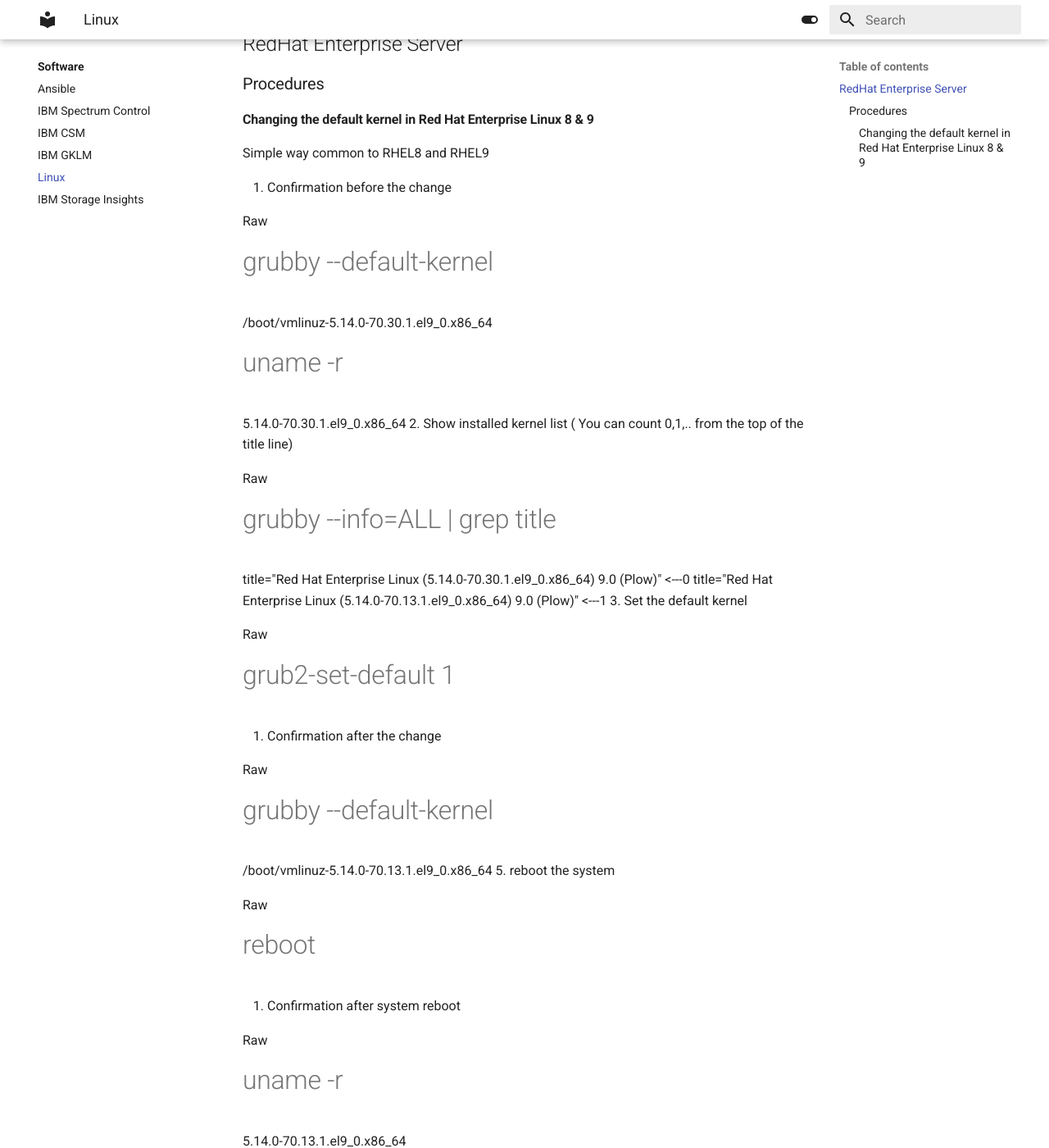
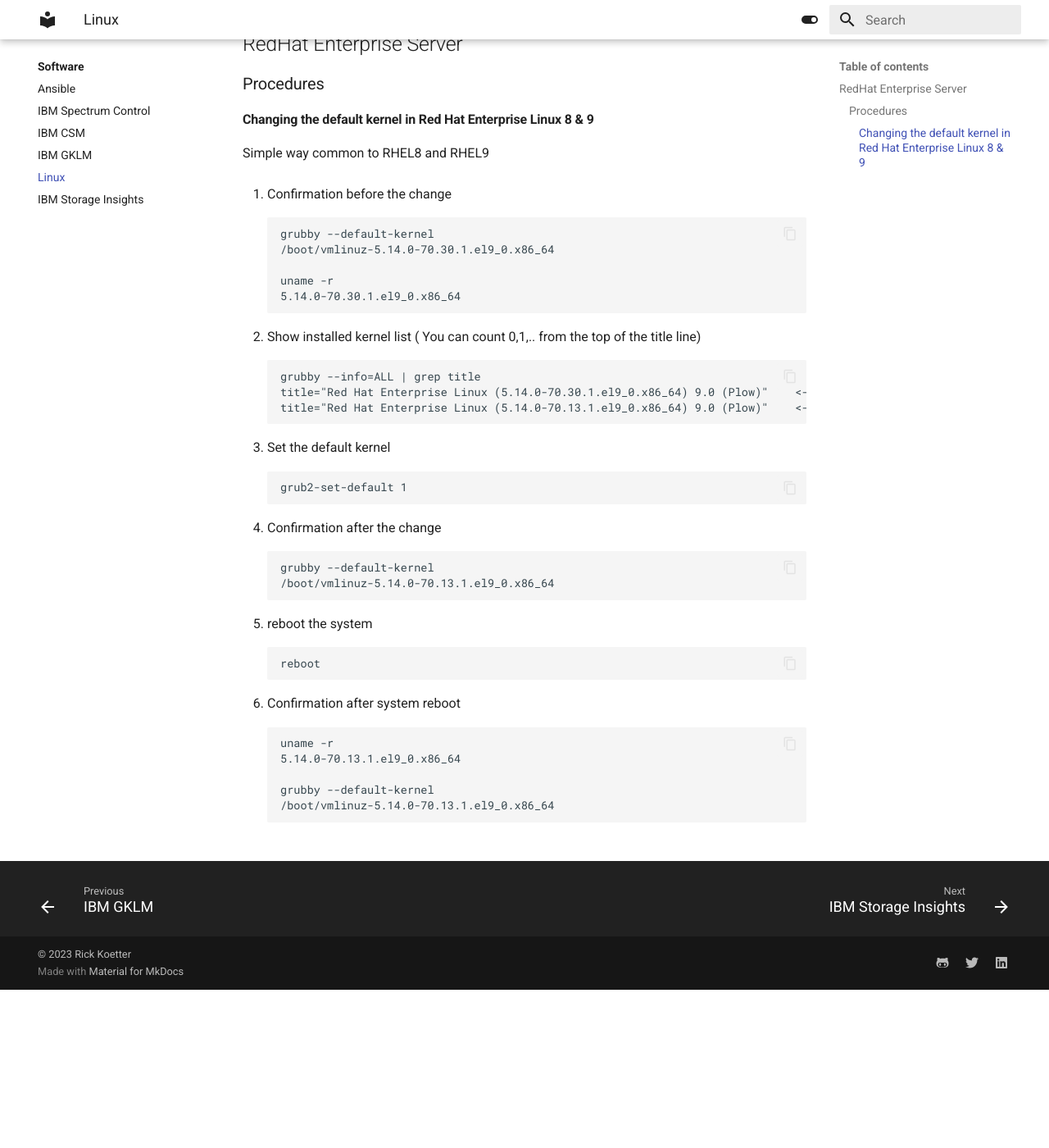
Before and after one commit to rickkoe/worknotes, an MkDocs documentation site: the page built from docs/Software/linux.md, in a window 1280 px wide and 1400 px high, scrolled down 193 px. Shown: the whole window at 82% size. Built offline with MkDocs 1.6.1 and Material for MkDocs 9.7.7, drawn with Linux system fonts in a browser that asks for light colours; some of the changed text lies outside the part shown.

Commit message:
format list

```diff
--- a/docs/Software/linux.md
+++ b/docs/Software/linux.md
@@ -7,36 +7,35 @@
 
 1. Confirmation before the change
 
-Raw
-# grubby --default-kernel
-/boot/vmlinuz-5.14.0-70.30.1.el9_0.x86_64
+        grubby --default-kernel
+        /boot/vmlinuz-5.14.0-70.30.1.el9_0.x86_64
 
-# uname -r
-5.14.0-70.30.1.el9_0.x86_64
-2. Show installed kernel list ( You can count 0,1,.. from the top of the title line)
+        uname -r
+        5.14.0-70.30.1.el9_0.x86_64
 
-Raw
-# grubby --info=ALL | grep title
-title="Red Hat Enterprise Linux (5.14.0-70.30.1.el9_0.x86_64) 9.0 (Plow)"    <---0
-title="Red Hat Enterprise Linux (5.14.0-70.13.1.el9_0.x86_64) 9.0 (Plow)"    <---1
-3. Set the default kernel
+1. Show installed kernel list ( You can count 0,1,.. from the top of the title line)
 
-Raw
-# grub2-set-default 1
-4. Confirmation after the change
+        grubby --info=ALL | grep title
+        title="Red Hat Enterprise Linux (5.14.0-70.30.1.el9_0.x86_64) 9.0 (Plow)"    <---0
+        title="Red Hat Enterprise Linux (5.14.0-70.13.1.el9_0.x86_64) 9.0 (Plow)"    <---1
 
-Raw
-# grubby --default-kernel
-/boot/vmlinuz-5.14.0-70.13.1.el9_0.x86_64
-5. reboot the system
+1. Set the default kernel
 
-Raw
-# reboot
-6. Confirmation after system reboot
+        grub2-set-default 1
 
-Raw
-# uname -r
-5.14.0-70.13.1.el9_0.x86_64
+1. Confirmation after the change
 
-# grubby --default-kernel
-/boot/vmlinuz-5.14.0-70.13.1.el9_0.x86_64
+        grubby --default-kernel
+        /boot/vmlinuz-5.14.0-70.13.1.el9_0.x86_64
+
+1. reboot the system
+
+        reboot
+
+1. Confirmation after system reboot
+
+        uname -r
+        5.14.0-70.13.1.el9_0.x86_64
+
+        grubby --default-kernel
+        /boot/vmlinuz-5.14.0-70.13.1.el9_0.x86_64
```
